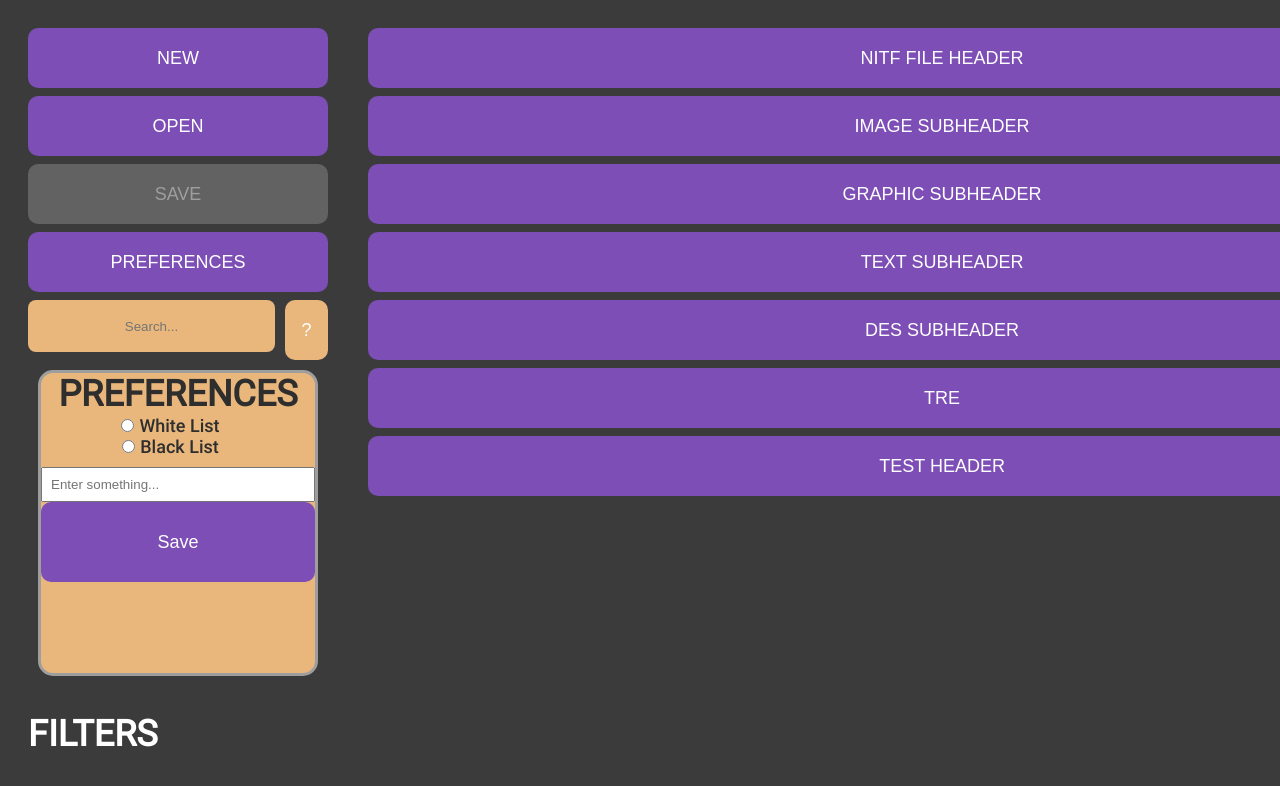
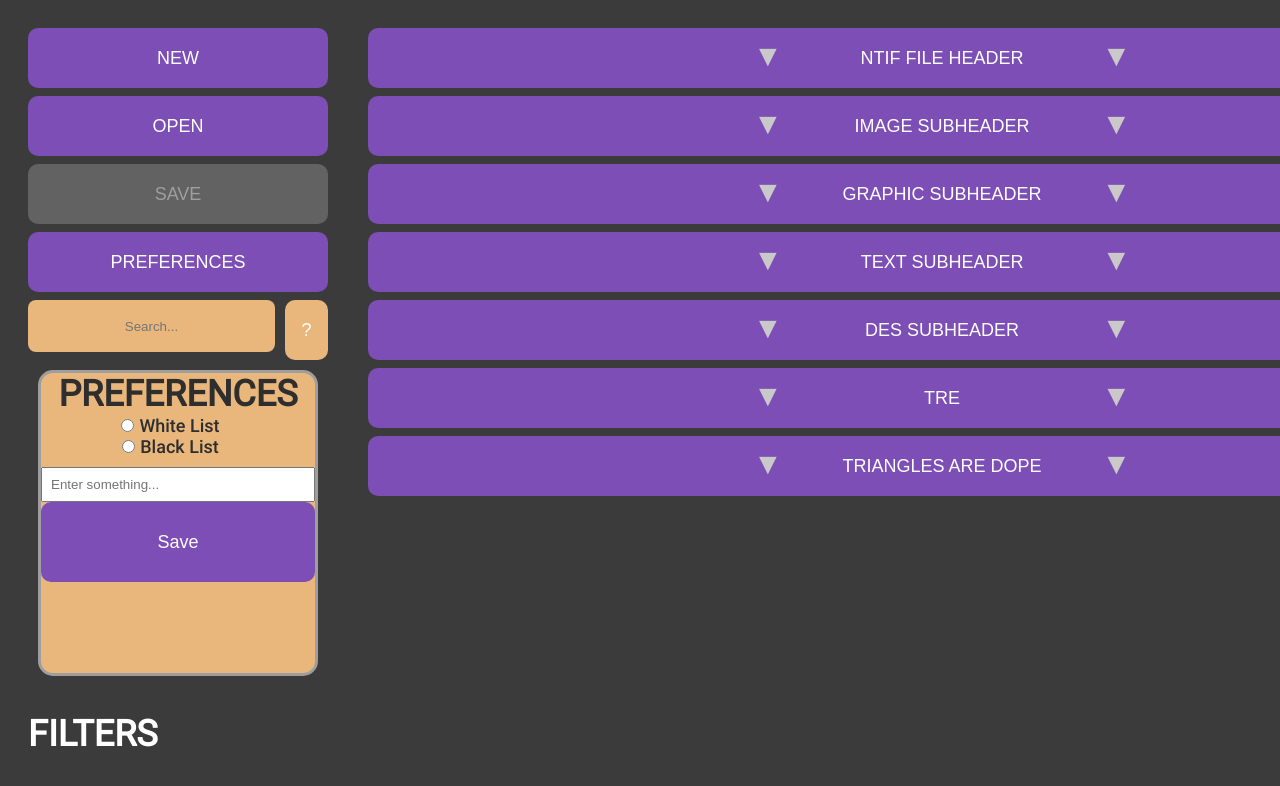
Before and after one commit to aramis-matos/RE-UI-Remake, a React (Vite) app: page / in a window 1280 px wide. Shown: the top 786 px of the page. Built offline with nearby package versions, Linux system fonts and the light colour scheme; the HTML template or start-up script is replaced by a standard one.

Commit message:
TRIANGLES WOOO

```diff
--- a/src/App.jsx
+++ b/src/App.jsx
@@ -224,14 +224,16 @@ const App = () => {
 
 
 
-
       <div className="nitf-headers" key={reset}>
         <button
           id="fileHeader"
           className="accordion"
           onClick={() => showTable("fileHeader", "filePanel")}
+          style={{ position: 'relative', textAlign: 'center' }}
           >
-          NITF FILE HEADER
+          <span style={{ position: 'absolute', left: '375px', top: '0px', fontSize: '30px', color: '#c9c9c9' }}>&#9660;</span>
+          NTIF FILE HEADER
+          <span style={{ position: 'absolute', right: '375px', top: '0px', fontSize: '30px', color: '#c9c9c9' }}>&#9660;</span>
       </button>
         <FileHeader
           data={initialData}
@@ -243,8 +245,11 @@ const App = () => {
           id="imageSubheader"
           className="accordion"
           onClick={() => showTable("imageSubheader", "imagePanel")}
+          style={{ position: 'relative', textAlign: 'center' }}
           >
+            <span style={{ position: 'absolute', left: '375px', top: '0px', fontSize: '30px', color: '#c9c9c9' }}>&#9660;</span>
             IMAGE SUBHEADER
+            <span style={{ position: 'absolute', right: '375px', top: '0px', fontSize: '30px', color: '#c9c9c9' }}>&#9660;</span>
         </button>
         <ImageSubheader
           data={initialData}
@@ -256,8 +261,11 @@ const App = () => {
           id="graphicSubheader"
           className="accordion"
           onClick={() => showTable("graphicSubheader", "graphicPanel")}
+          style={{ position: 'relative', textAlign: 'center' }}
           >
+            <span style={{ position: 'absolute', left: '375px', top: '0px', fontSize: '30px', color: '#c9c9c9' }}>&#9660;</span>
             GRAPHIC SUBHEADER
+            <span style={{ position: 'absolute', right: '375px', top: '0px', fontSize: '30px', color: '#c9c9c9' }}>&#9660;</span>
         </button>
         <GraphicSubheader
           data={initialData}
@@ -269,8 +277,11 @@ const App = () => {
           id="textSubheader"
           className="accordion"
           onClick={() => showTable("textSubheader", "textPanel")}
+          style={{ position: 'relative', textAlign: 'center' }}
           >
+            <span style={{ position: 'absolute', left: '375px', top: '0px', fontSize: '30px', color: '#c9c9c9' }}>&#9660;</span>
             TEXT SUBHEADER
+            <span style={{ position: 'absolute', right: '375px', top: '0px', fontSize: '30px', color: '#c9c9c9' }}>&#9660;</span>
         </button>
         <TextSubheader
           data={initialData}
@@ -282,8 +293,11 @@ const App = () => {
           id="desSubheader"
           className="accordion"
           onClick={() => showTable("desSubheader", "desPanel")}
+          style={{ position: 'relative', textAlign: 'center' }}
           >
+            <span style={{ position: 'absolute', left: '375px', top: '0px', fontSize: '30px', color: '#c9c9c9' }}>&#9660;</span>
             DES SUBHEADER
+            <span style={{ position: 'absolute', right: '375px', top: '0px', fontSize: '30px', color: '#c9c9c9' }}>&#9660;</span>
         </button>
         <DesSubheader
           data={initialData}
@@ -295,8 +309,11 @@ const App = () => {
           id="TRE"
           className="accordion"
           onClick={() => showTable("TRE", "trePanel")}
+          style={{ position: 'relative', textAlign: 'center' }}
           >
+            <span style={{ position: 'absolute', left: '375px', top: '0px', fontSize: '30px', color: '#c9c9c9' }}>&#9660;</span>
             TRE
+            <span style={{ position: 'absolute', right: '375px', top: '0px', fontSize: '30px', color: '#c9c9c9' }}>&#9660;</span>
         </button>
         <TRE
           data={initialData}
@@ -308,8 +325,11 @@ const App = () => {
           id="TestHeader"
           className="accordion"
           onClick={() => showTable("TestHeader", "testPanel")}
+          style={{ position: 'relative', textAlign: 'center' }}
           >
-          TEST HEADER
+            <span style={{ position: 'absolute', left: '375px', top: '0px', fontSize: '30px', color: '#c9c9c9' }}>&#9660;</span>
+            TRIANGLES ARE DOPE
+            <span style={{ position: 'absolute', right: '375px', top: '0px', fontSize: '30px', color: '#c9c9c9' }}>&#9660;</span>
         </button>
         <TestHeader
           data={initialData}
```
Lines whose indentation alone changed are shown as unchanged.
